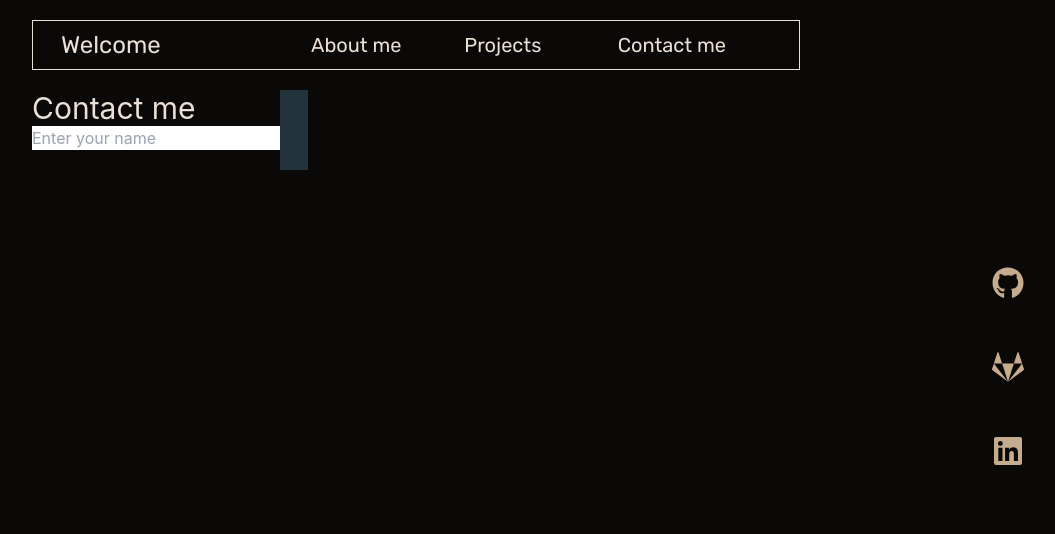
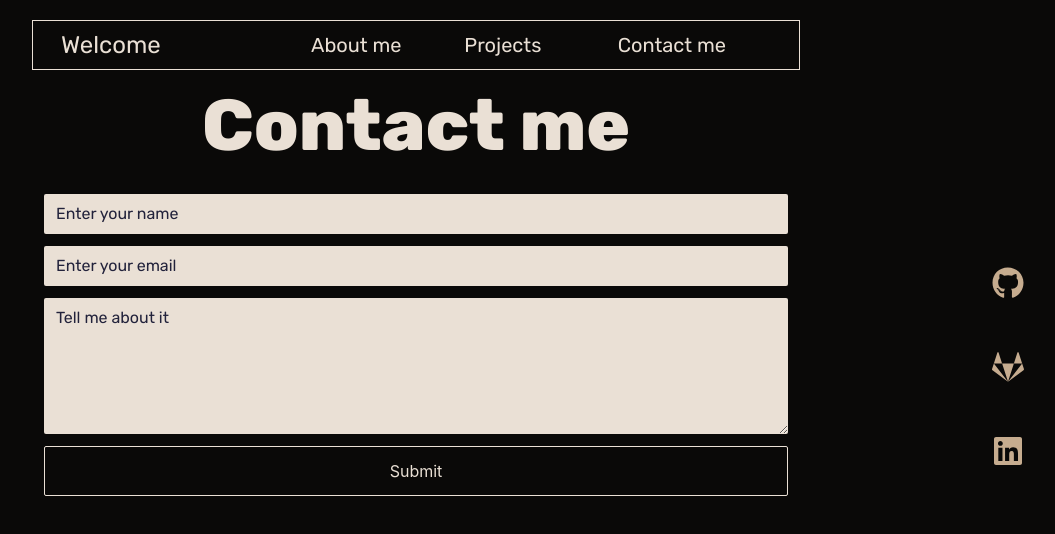
Before and after one commit to yorch-JMG/portfolio, a Next.js app: page /contact-me in a window 1280 px wide. Shown: the top 534 px of the page, without its empty margins (224-1279 px from the left). Built offline with nearby package versions, Linux system fonts and the light colour scheme.

Commit message:
contact-me page and font change

```diff
--- a/pages/contact-me.js
+++ b/pages/contact-me.js
@@ -1,14 +1,34 @@
 import {Navbars} from '../components/navbars';
+import {motion} from 'framer-motion';
 export default function ContactMe() {
   return (
     <div className="max-w-3xl mx-auto z-20">
       <Navbars />
       <div className="pt-5 flex h-fit">
-        <div className="text-base-text-color">
-          <h2 className="text-3xl">Contact me</h2>
-          <input type="text" placeholder="Enter your name"></input>
+        <div className="text-base-text-color flex flex-col w-full items-center px-3">
+          <h2 className="text-7xl font-extrabold px-5 font-main">Contact me</h2>
+          <div className="pt-8 flex flex-col w-full space-y-3">
+            <input
+              className="px-3 py-2 bg-base-text-color text-background font-main placeholder-background rounded-sm"
+              type="text"
+              placeholder="Enter your name"></input>
+            <input
+              className="px-3 py-2 bg-base-text-color text-background font-main placeholder-background rounded-sm"
+              type="email"
+              placeholder="Enter your email"></input>
+            <textarea
+              className="px-3 py-2 bg-base-text-color text-background font-main placeholder-background rounded-sm"
+              type="text"
+              rows="5"
+              placeholder="Tell me about it"></textarea>
+            <motion.button
+              whileHover={{scale: 1.08}}
+              whileTap={{scale: 0.94}}
+              className="p-3 border border-base-text-color rounded-sm hover:bg-base-text-color hover:text-background hover:border-background">
+              Submit
+            </motion.button>
+          </div>
         </div>
-        <div className="bg-dark-navy-blue h-20 w-7"></div>
       </div>
     </div>
   );
--- a/pages/projects.js
+++ b/pages/projects.js
@@ -44,7 +44,7 @@ export default function Projects() {
     },
   ];
   return (
-    <div className="max-w-3xl mx-auto z-20">
+    <div className="max-w-3xl mx-auto z-20 font-main">
       <Navbars />
       <h1 className="text-base-text-color text-5xl font-bold px-5 pt-6">
         Projects
--- a/pages/welcome.js
+++ b/pages/welcome.js
@@ -5,7 +5,7 @@ import {ContactMeButtonSection} from '../components/contactMeButton'
 
 export default function Welcome() {
   return (
-    <div className="max-w-3xl mx-auto z-20">
+    <div className="max-w-3xl mx-auto z-20 font-main">
       <Navbars />
       <MainHero />
       <SummarySection />
```
